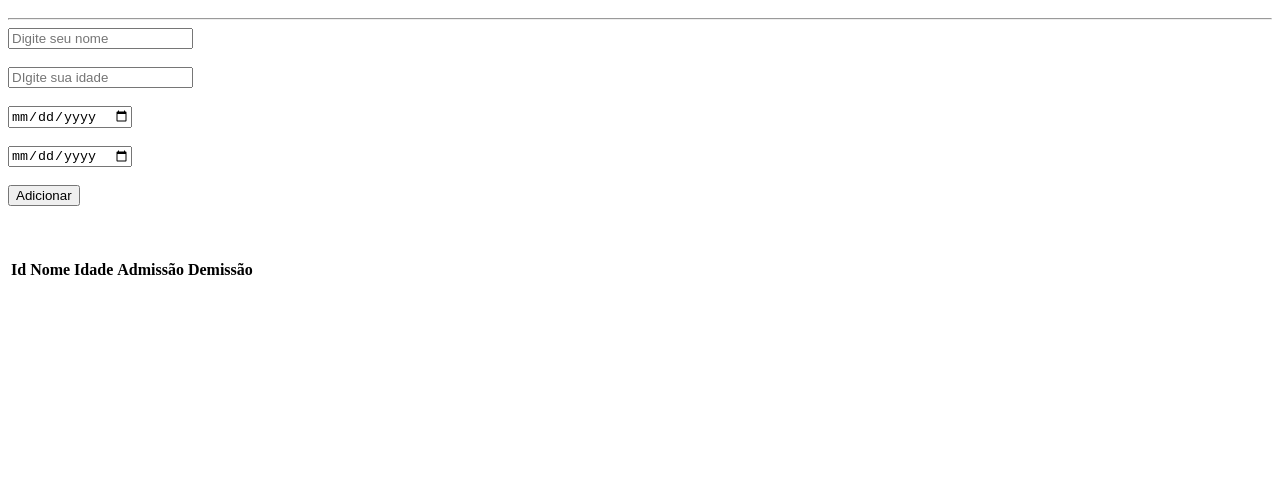
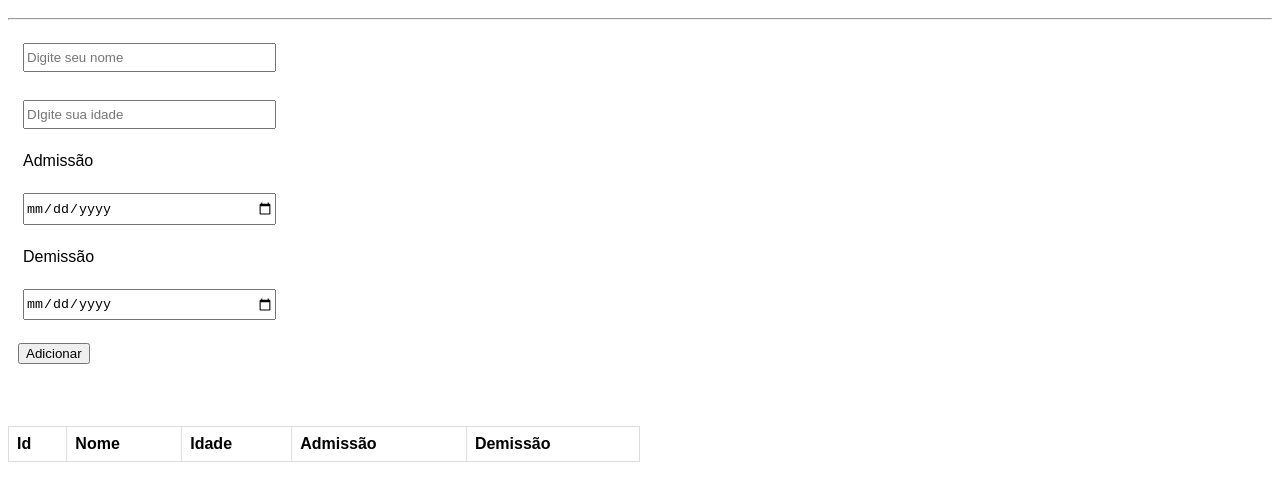
Before and after one commit to LynnxLinux/Projects, a plain HTML site: page aulas/aula04/index.html in a window 1280 px wide. Shown: the part 48-548 px from the top of the page. Drawn offline with Linux system fonts and the light colour scheme.

Commit message:
correção e console js

```diff
--- a/aulas/aula04/estilo.css
+++ b/aulas/aula04/estilo.css
@@ -0,0 +1,28 @@
+form{
+    font-family: Arial, Helvetica, sans-serif;
+    border-collapse: collapse;
+    width: 100%;
+    padding: 10px;
+}
+input,label{
+    padding-bottom: 5px;
+    padding-top: 5px;
+    margin: 5px;
+}
+input{
+    width: 20%;
+}
+table{
+    font-family: Arial, Helvetica, sans-serif;
+    border-collapse: collapse;
+    width: 50%;
+}
+td,th{
+    border: 1px solid #ddd;
+    text-align: left;
+    padding: 8px;
+}
+
+tr:nth-child(even){
+    background-color: #ddd;
+}
--- a/aulas/aula04/formulario.js
+++ b/aulas/aula04/formulario.js
@@ -1,6 +1,6 @@
 let proximoId = 1
 
-function adicionarLinha(){
+function adicionarLinha() {
     //Entrada de valores do formulário
     const nome = document.getElementById("nome").value;
     const idade = document.getElementById("idade").value;
@@ -8,15 +8,14 @@ function adicionarLinha(){
     const demissao = document.getElementById("demissao").value;
 
     //Se for preenchido vazio
-    if(nome === '' || idade === '' || admissao === ''){
+    if (nome === '' || idade === '' || admissao === '') {
         alert("Preencha os valores do formulário!")
-    }
-
+    } else {
         //Cria uma linha da tabela se não existir
         const tabela = document.getElementById("tabelaDados").getElementsByTagName('tbody')[0];
 
         //Inserindo uma nova linha
-    const novaLinha = tabela.insertRow;
+        const novaLinha = tabela.insertRow();
 
         //Inserindo os valores da linha
         const celId = novaLinha.insertCell(0);
@@ -37,3 +36,4 @@ function adicionarLinha(){
         //Limpar formulario
         document.getElementById("linhaForm").reset();
     }
+}
--- a/aulas/aula04/index.html
+++ b/aulas/aula04/index.html
@@ -15,11 +15,15 @@
         <br><br>
         <input type="number" name="idade" id="idade" placeholder="DIgite sua idade" required>
         <br><br>
+        <label for="admissao">Admissão</label>
+        <br><br>
         <input type="date" name="admissao" id="admissao" required>
+        <br><br>
+        <label for="demissao">Demissão</label>
         <br><br>
         <input type="date" name="demissao" id="demissao">
         <br><br>
-        <button type="button" onclick="formulario.adicionarLinha()">Adicionar</button>
+        <button type="button" onclick="adicionarLinha()">Adicionar</button>
     </form>
     <br><br>
     <table id="tabelaDados">
@@ -32,6 +36,8 @@
                 <th>Demissão</th>
             </tr>
         </thead>
+        <tbody>
+        </tbody>
     </table>
     <script src="./formulario.js"></script>
 </body>
```
Lines whose indentation alone changed are shown as unchanged.
